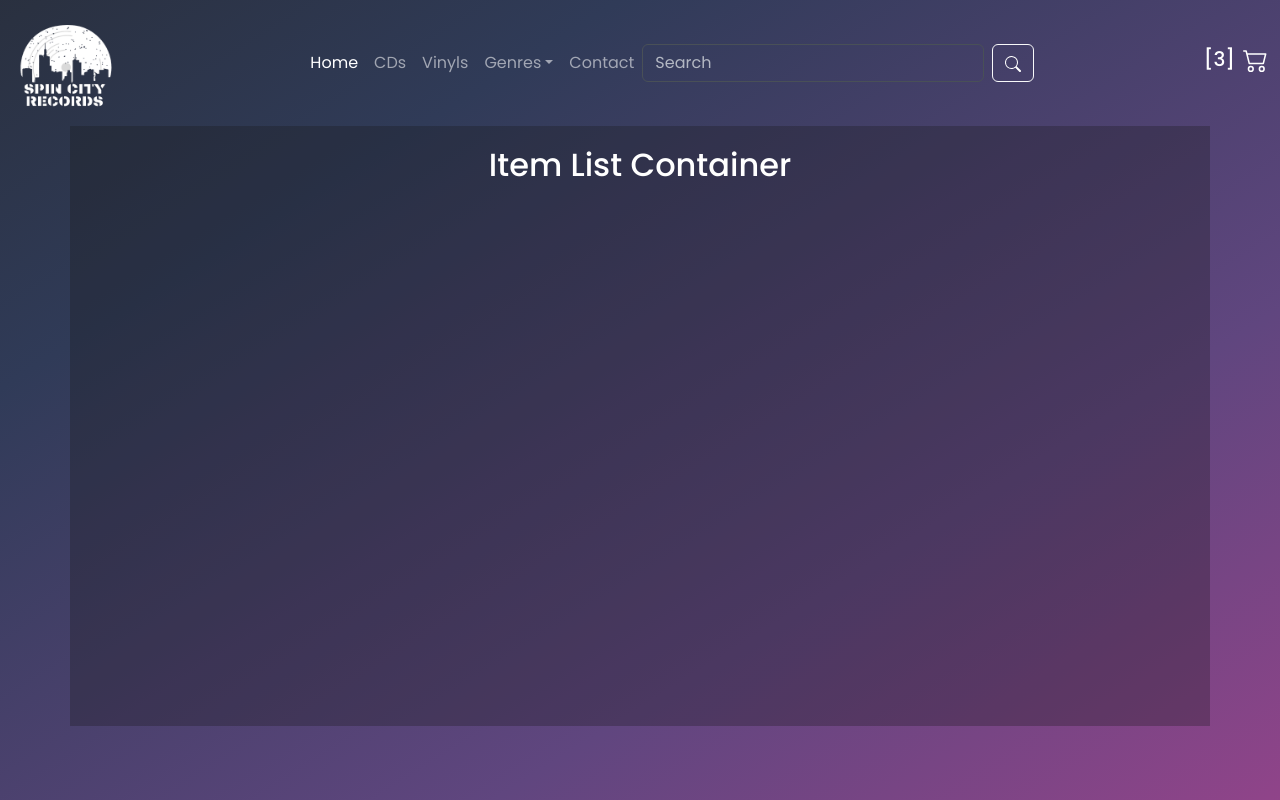
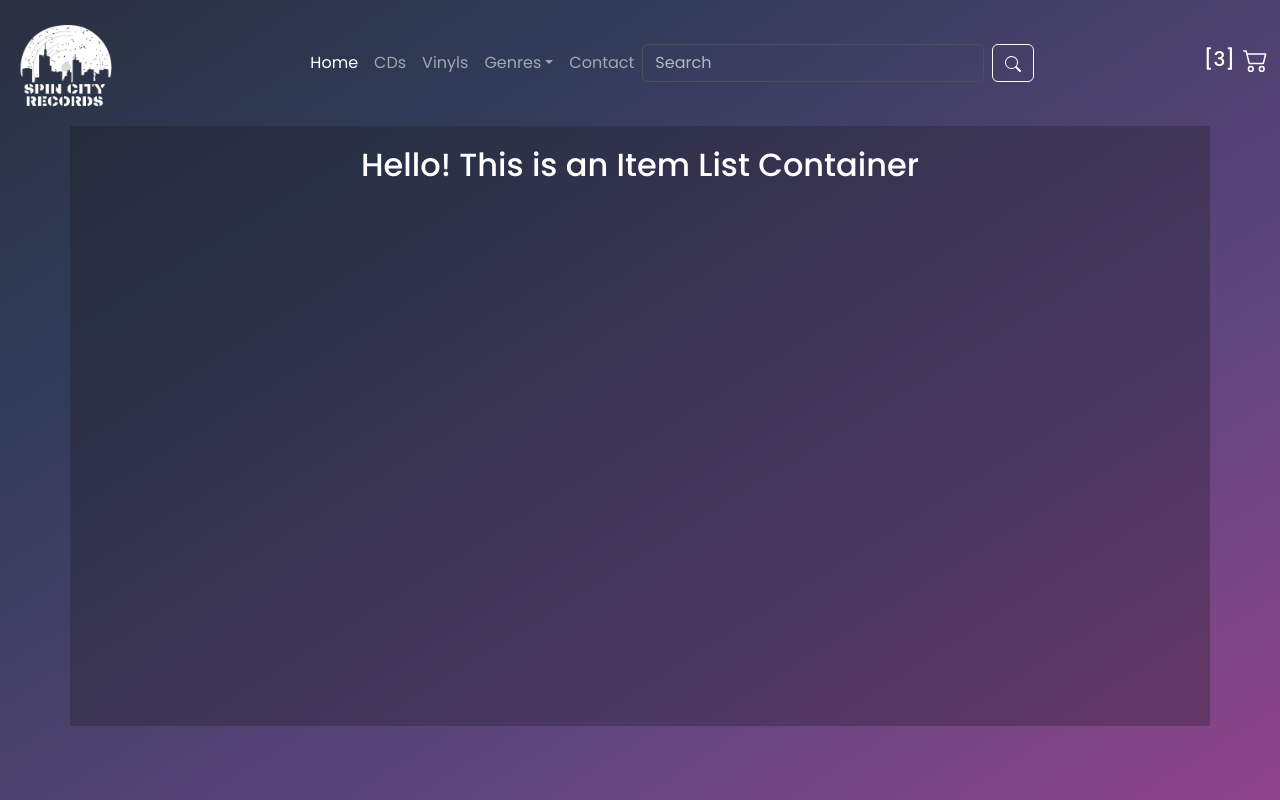
Before and after one commit to fstempler/preEntrega2-React, a React (Vite) app: page / in a window 1280 px wide. Built offline with nearby package versions, Linux system fonts and the light colour scheme.

Commit message:
NavBar Ok / cartWidget OK / ItemListContainer OK / Fix OK

```diff
--- a/src/App.jsx
+++ b/src/App.jsx
@@ -15,7 +15,7 @@ function App() {
       <Navbar/>
       </div>
       <div>
-        <ItemListContainer/>
+        <ItemListContainer greeting={'Hello! This is an Item List Container'}/>
       </div>
 
     </>
--- /dev/null
+++ b/src/components/cartWidget/CartWidget.jsx
@@ -0,0 +1,15 @@
+import React from "react";
+import './cartWidget.css';
+
+const CartWidget = () => {
+    return (
+        <div className="cart">
+          <h5 className="cartWidget">[3]</h5>
+          <svg xmlns="http://www.w3.org/2000/svg" width="25" height="25" fill="#ffffff" className="bi bi-cart2 ms-2 mb-2" viewBox="0 0 16 16">
+            <path d="M0 2.5A.5.5 0 0 1 .5 2H2a.5.5 0 0 1 .485.379L2.89 4H14.5a.5.5 0 0 1 .485.621l-1.5 6A.5.5 0 0 1 13 11H4a.5.5 0 0 1-.485-.379L1.61 3H.5a.5.5 0 0 1-.5-.5zM3.14 5l1.25 5h8.22l1.25-5H3.14zM5 13a1 1 0 1 0 0 2 1 1 0 0 0 0-2zm-2 1a2 2 0 1 1 4 0 2 2 0 0 1-4 0zm9-1a1 1 0 1 0 0 2 1 1 0 0 0 0-2zm-2 1a2 2 0 1 1 4 0 2 2 0 0 1-4 0z"/>
+          </svg>
+        </div>
+    )
+}
+
+export default CartWidget
--- a/src/components/itemListContainer/ItemListContainer.jsx
+++ b/src/components/itemListContainer/ItemListContainer.jsx
@@ -1,10 +1,10 @@
 import React from "react";
 import './itemListContainer.css';
 
-const ItemListContainer = () => {
+const ItemListContainer = ({greeting}) => {
     return (
         <div className="container d-flex justify-content-center">
-            <h2 className="title">Item List Container</h2>
+            <h2 className="title">{greeting}</h2>
         </div>
     )
 }
--- a/src/components/navbar/Navbar.jsx
+++ b/src/components/navbar/Navbar.jsx
@@ -1,5 +1,6 @@
 import React from "react";
 import './navbar.css';
+import CartWidget from "../cartWidget/CartWidget";
 
 
 
@@ -49,13 +50,8 @@ const Navbar = () => {
 
         </form>
         </div>
-        <div className="cart">
-          <h5 className="cartWidget">[3]</h5>
-          <svg xmlns="http://www.w3.org/2000/svg" width="25" height="25" fill="#ffffff" className="bi bi-cart2 ms-2 mb-2" viewBox="0 0 16 16">
-            <path d="M0 2.5A.5.5 0 0 1 .5 2H2a.5.5 0 0 1 .485.379L2.89 4H14.5a.5.5 0 0 1 .485.621l-1.5 6A.5.5 0 0 1 13 11H4a.5.5 0 0 1-.485-.379L1.61 3H.5a.5.5 0 0 1-.5-.5zM3.14 5l1.25 5h8.22l1.25-5H3.14zM5 13a1 1 0 1 0 0 2 1 1 0 0 0 0-2zm-2 1a2 2 0 1 1 4 0 2 2 0 0 1-4 0zm9-1a1 1 0 1 0 0 2 1 1 0 0 0 0-2zm-2 1a2 2 0 1 1 4 0 2 2 0 0 1-4 0z"/>
-          </svg>
-        </div>
 
+        <CartWidget/>
       </div>
 
     </nav>
```
Also changed, not shown: src/components/cartWidget/cartWidget.css (added).
